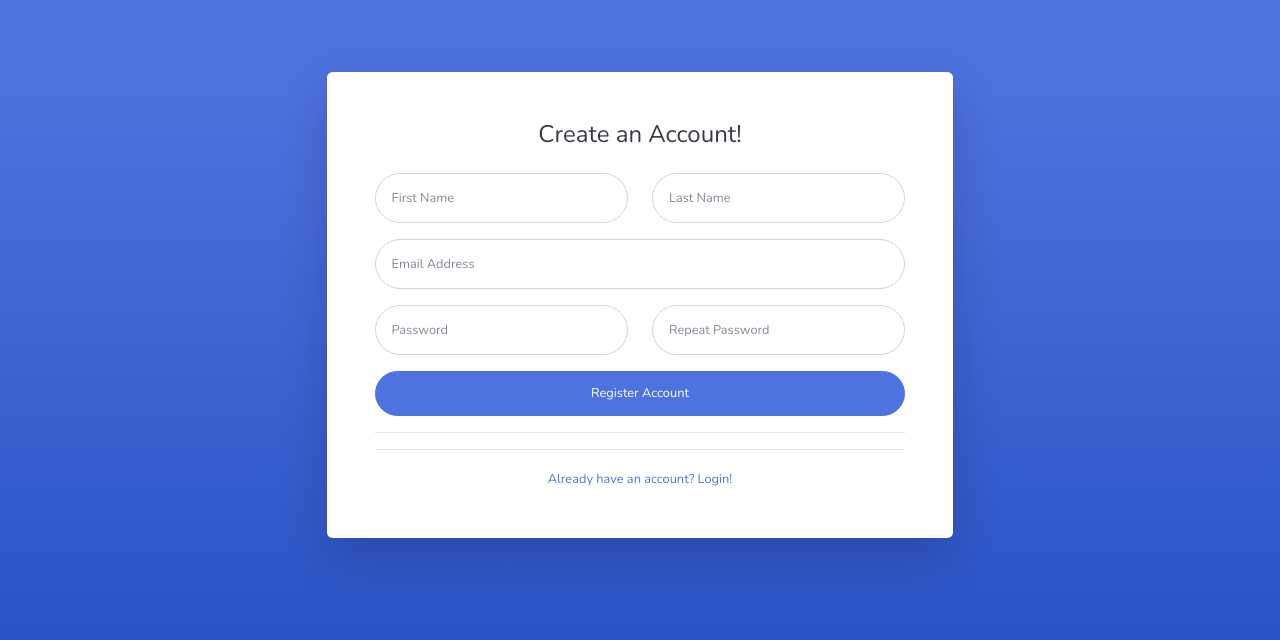
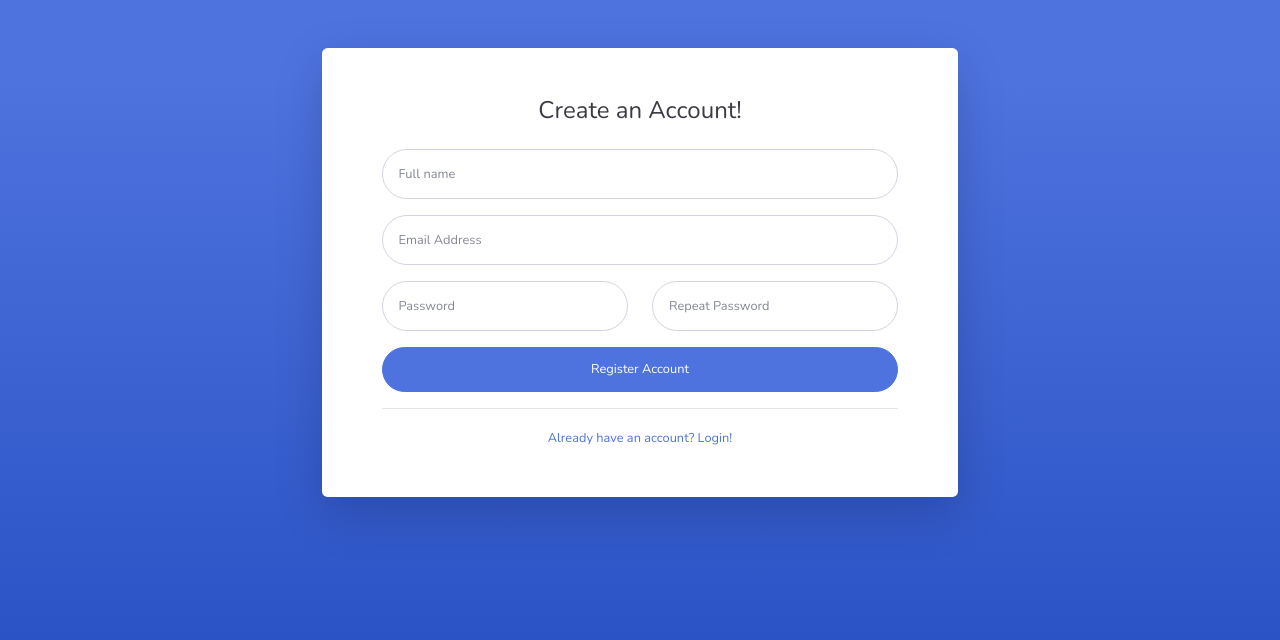
Before and after one commit to rickynda/CI-App, a CodeIgniter app: page /CI-App/index.php/auth/register in a window 1280 px wide. Shown: the top 640 px of the page. Run offline with CodeIgniter, Linux system fonts and the light colour scheme.

Commit message:
Login & register

```diff
--- a/application/config/autoload.php
+++ b/application/config/autoload.php
@@ -58,7 +58,7 @@ $autoload['packages'] = array();
 |
 |	$autoload['libraries'] = array('user_agent' => 'ua');
 */
-$autoload['libraries'] = array();
+$autoload['libraries'] = array('form_validation','database','session');
 
 /*
 | -------------------------------------------------------------------
--- a/application/config/database.php
+++ b/application/config/database.php
@@ -76,9 +76,9 @@ $query_builder = TRUE;
 $db['default'] = array(
 	'dsn'	=> '',
 	'hostname' => 'localhost',
-	'username' => '',
+	'username' => 'root',
 	'password' => '',
-	'database' => '',
+	'database' => 'ci_app',
 	'dbdriver' => 'mysqli',
 	'dbprefix' => '',
 	'pconnect' => FALSE,
--- a/application/controllers/Auth.php
+++ b/application/controllers/Auth.php
@@ -9,7 +9,7 @@ class Auth extends CI_Controller {
     }
 
     public function index(){
-        $this->form_validation->set_rules('username','Username','trim|required');
+        $this->form_validation->set_rules('email','Email','trim|required');
         $this->form_validation->set_rules('password','Password','trim|required');
         if($this->form_validation->run()==false){
             $data['title']='Login Page';
@@ -17,15 +17,88 @@ class Auth extends CI_Controller {
         $this->load->view('auth/login');
         $this->load->view('template/auth_footer');
         }else{
-            echo "Berhasil";
+            $this->_login();
         }
 
 
     }
+
+    private function _login(){
+        $email = $this->input->post('email');
+        $password = $this->input->post('password');
+        $user = $this->db->get_where('user', ['email' => $email])->row_array();
+
+         // jika usernya ada
+         if ($user) {
+            // jika usernya aktif
+            if ($user['is_active'] == 1) {
+                // cek password
+                if (password_verify($password, $user['password'])) {
+                    $data = [
+                        'email' => $user['email'],
+                        'role_id' => $user['role_id']
+                    ];
+                    $this->session->set_userdata($data);
+                    if ($user['role_id'] == 1) {
+                        redirect('admin');
+                    } else {
+                        //redirect('user');
+                        echo "selamat datang". $user['name'];
+                    }
+                } else {
+                    $this->session->set_flashdata('message', '<div class="alert alert-danger" role="alert">Wrong password!</div>');
+                    redirect('auth');
+                }
+            } else {
+                $this->session->set_flashdata('message', '<div class="alert alert-danger" role="alert">This email has not been activated!</div>');
+                redirect('auth');
+            }
+        } else {
+            $this->session->set_flashdata('message', '<div class="alert alert-danger" role="alert">Email is not registered!</div>');
+            redirect('auth');
+        }
+
+    }
     public function register(){
-        $data['title']='Register Page';
-        $this->load->view('template/auth_header',$data);
-        $this->load->view('auth/register');
-        $this->load->view('template/auth_footer');
+        if ($this->session->userdata('email')) {
+            redirect('user');
+        }
+        $this->form_validation->set_rules('name', 'Name', 'required|trim');
+        $this->form_validation->set_rules('email', 'Email', 'required|trim|valid_email|is_unique[user.email]', [
+            'is_unique' => 'This email has already registered!'
+        ]);
+        $this->form_validation->set_rules('password1', 'Password', 'required|trim|min_length[3]|matches[password2]', [
+            'matches' => 'Password dont match!',
+            'min_length' => 'Password too short!'
+        ]);
+        $this->form_validation->set_rules('password2', 'Password', 'required|trim|matches[password1]');
+        if ($this->form_validation->run() == false) {
+            $data['title'] = 'Register Page';
+            $this->load->view('template/auth_header', $data);
+            $this->load->view('auth/register');
+            $this->load->view('template/auth_footer');
+        } else {
+            $email = $this->input->post('email', true);
+            $data = [
+                'name' => htmlspecialchars($this->input->post('name', true)),
+                'email' => htmlspecialchars($email),
+                'image' => 'default.jpg',
+                'password' => password_hash($this->input->post('password1'), PASSWORD_DEFAULT),
+                'role_id' => 2,
+                'is_active' => 1,
+                'date_created' => time()
+            ];
+            $this->db->insert('user', $data);
+            $this->session->set_flashdata('message', '<div class="alert alert-success" role="alert">Congratulation! your account has been created. Please activate your account</div>');
+            redirect('auth');
+        }
     }
+
+
+
+
+
+
+
+
 }
--- a/application/views/auth/login.php
+++ b/application/views/auth/login.php
@@ -16,13 +16,14 @@
                   <div class="text-center">
                     <h1 class="h4 text-gray-900 mb-4">Welcome Back!</h1>
                   </div>
+                  <?= $this->session->flashdata('message'); ?>
                   <form class="user" method="post" action="<?= base_url('auth')?>">
                     <div class="form-group">
-                      <input type="text" class="form-control form-control-user" name="username" id="idusername"  placeholder="Masukan username..." value="<?= set_value('username'); ?>">
+                      <input type="text" class="form-control form-control-user" name="email" id="idusername"  placeholder="Masukan Email..." value="<?= set_value('username'); ?>">
                       <?= form_error('username', '<small class="text-danger pl-3">', '</small>'); ?>
                     </div>
                     <div class="form-group">
-                      <input type="password" class="form-control form-control-user" id="idpassword" nama="password" placeholder="Password">
+                      <input type="password" class="form-control form-control-user" id="idpassword" name="password" placeholder="Password">
                       <?= form_error('password', '<small class="text-danger pl-3">', '</small>'); ?>
                     </div>
                     <div class="form-group">
--- a/application/views/auth/register.php
+++ b/application/views/auth/register.php
@@ -1,49 +1,44 @@
 <div class="container">
-  <div class="row justify-content-center">
-    <div class="col-lg-7 my-4 ">
-                  <div class="card o-hidden border-0 shadow-lg my-5 ">
+
+    <div class="card o-hidden border-0 shadow-lg my-5 col-lg-7 mx-auto">
         <div class="card-body p-0">
             <!-- Nested Row within Card Body -->
-                      <div class="row ">
+            <div class="row">
                 <div class="col-lg">
                     <div class="p-5">
                         <div class="text-center">
                             <h1 class="h4 text-gray-900 mb-4">Create an Account!</h1>
                         </div>
-                            <form class="user">
-                              <div class="form-group row">
-                                <div class="col-sm-6 mb-3 mb-sm-0">
-                                  <input type="text" class="form-control form-control-user" id="exampleFirstName" placeholder="First Name">
-                                </div>
-                                <div class="col-sm-6">
-                                  <input type="text" class="form-control form-control-user" id="exampleLastName" placeholder="Last Name">
-                                </div>
+                        <form class="user" method="post" action="<?= base_url('auth/register'); ?>">
+                            <div class="form-group">
+                                <input type="text" class="form-control form-control-user" id="name" name="name" placeholder="Full name" value="<?= set_value('name'); ?>">
+                                <?= form_error('name', '<small class="text-danger pl-3">', '</small>'); ?>
                             </div>
                             <div class="form-group">
-                                <input type="email" class="form-control form-control-user" id="exampleInputEmail" placeholder="Email Address">
+                                <input type="text" class="form-control form-control-user" id="email" name="email" placeholder="Email Address" value="<?= set_value('email'); ?>">
+                                <?= form_error('email', '<small class="text-danger pl-3">', '</small>'); ?>
                             </div>
                             <div class="form-group row">
                                 <div class="col-sm-6 mb-3 mb-sm-0">
-                                  <input type="password" class="form-control form-control-user" id="exampleInputPassword" placeholder="Password">
+                                    <input type="password" class="form-control form-control-user" id="password1" name="password1" placeholder="Password">
+                                    <?= form_error('password1', '<small class="text-danger pl-3">', '</small>'); ?>
                                 </div>
                                 <div class="col-sm-6">
-                                  <input type="password" class="form-control form-control-user" id="exampleRepeatPassword" placeholder="Repeat Password">
+                                    <input type="password" class="form-control form-control-user" id="password2" name="password2" placeholder="Repeat Password">
                                 </div>
                             </div>
-                              <a href="login.html" class="btn btn-primary btn-user btn-block">
+                            <button type="submit" class="btn btn-primary btn-user btn-block">
                                 Register Account
-                              </a>
-                              <hr>
+                            </button>
                         </form>
                         <hr>
                         <div class="text-center">
-                              <a class="small" href="<?=base_url('auth') ?>">Already have an account? Login!</a>
+                            <a class="small" href="<?= base_url('auth'); ?>">Already have an account? Login!</a>
                         </div>
                     </div>
                 </div>
             </div>
         </div>
     </div>
+
 </div>
-  </div>
-  </div>
```
Lines whose indentation alone changed are shown as unchanged.
